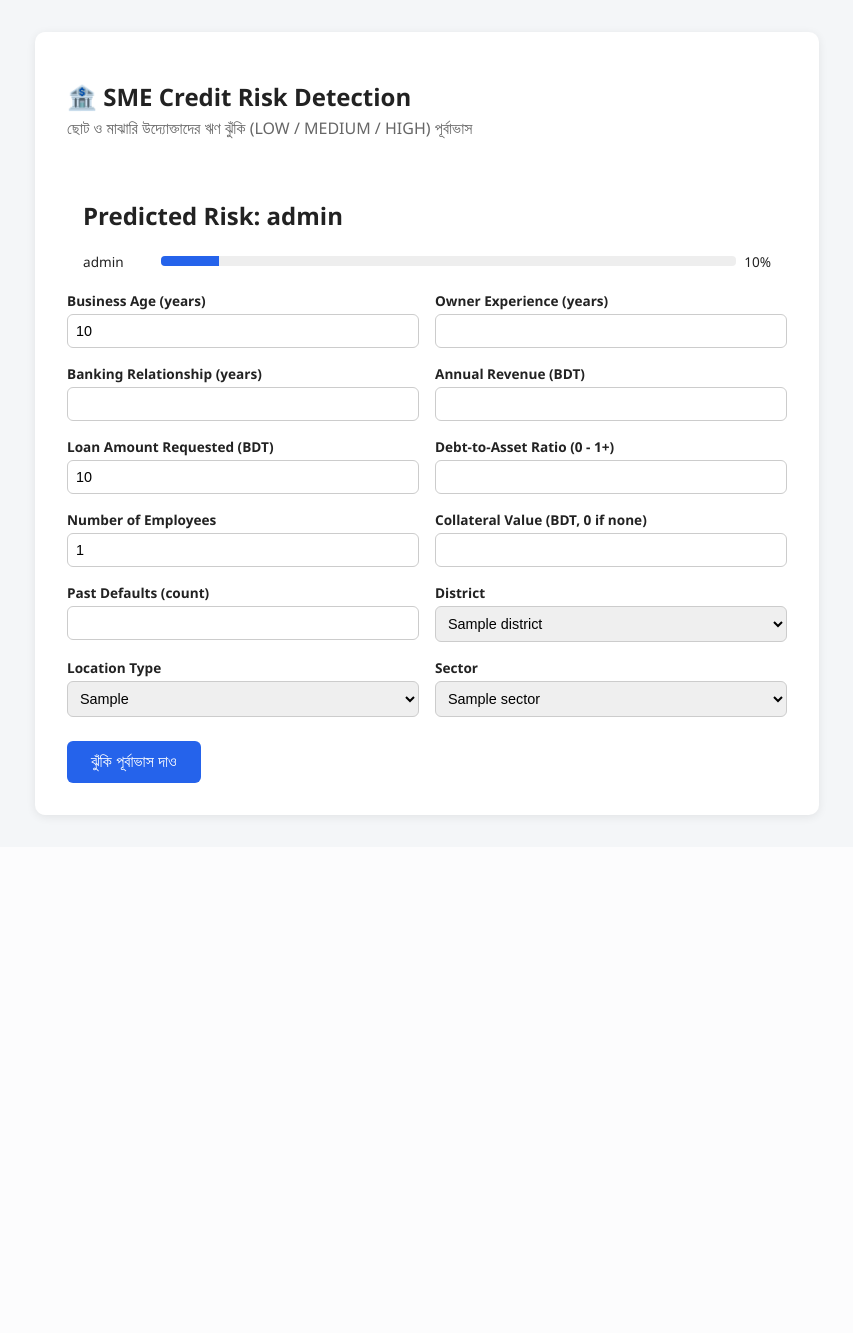
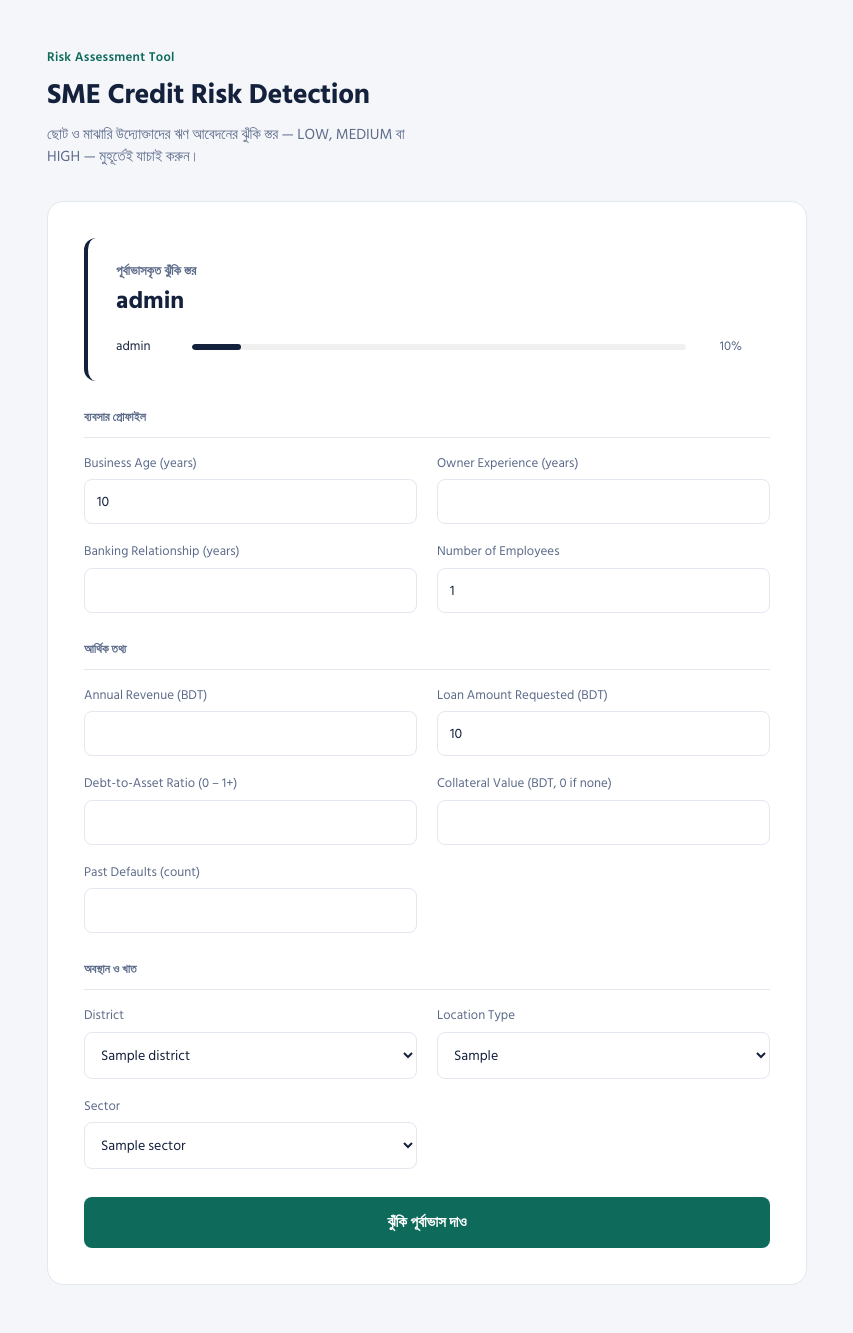
Before and after one commit to hashtagleon/sme-risk-detection, a Flask app: template templates/index.html in a window 1280 px wide. Shown: the whole page, without its empty margins (213-1066 px from the left). Before the commit the page ends 820 px from the top, so only its background shows below. Run offline with Flask 3, Linux system fonts and the light colour scheme; the template is opened without the code that fills it: most values are stand-ins (such as "Sample title", 1, 10 or a date in 2020); parts of the project's set-up code (start-up, migrations or seed data) failed here and were passed over.

Commit message:
Redesign UI - modern minimalist look

```diff
--- a/templates/index.html
+++ b/templates/index.html
@@ -4,88 +4,264 @@
 <meta charset="UTF-8">
 <meta name="viewport" content="width=device-width, initial-scale=1.0">
 <title>SME Credit Risk Detection</title>
+<link rel="preconnect" href="https://fonts.googleapis.com">
+<link rel="preconnect" href="https://fonts.gstatic.com" crossorigin>
+<link href="https://fonts.googleapis.com/css2?family=Hind+Siliguri:wght@400;500;600;700&display=swap" rel="stylesheet">
 <style>
-  body { font-family: 'Segoe UI', Arial, sans-serif; background:#f4f6f8; margin:0; padding:2rem; color:#222; }
-  .container { max-width:720px; margin:0 auto; background:#fff; padding:2rem; border-radius:10px; box-shadow:0 2px 10px rgba(0,0,0,0.08); }
-  h1 { font-size:1.5rem; margin-bottom:0.25rem; }
-  p.subtitle { color:#666; margin-top:0; margin-bottom:1.5rem; }
-  .grid { display:grid; grid-template-columns:1fr 1fr; gap:1rem; }
-  label { font-size:0.85rem; font-weight:600; display:block; margin-bottom:0.25rem; }
-  input, select { width:100%; padding:0.5rem; border:1px solid #ccc; border-radius:6px; box-sizing:border-box; font-size:0.9rem; }
-  button { margin-top:1.5rem; background:#2563eb; color:#fff; border:none; padding:0.75rem 1.5rem; border-radius:6px; font-size:1rem; cursor:pointer; }
-  button:hover { background:#1d4ed8; }
-  .result { margin-top:1.5rem; padding:1rem; border-radius:8px; }
-  .result.LOW { background:#e7f7ee; border:1px solid #34a853; }
-  .result.MEDIUM { background:#fff8e1; border:1px solid #f9a825; }
-  .result.HIGH { background:#fdecea; border:1px solid #e53935; }
-  .error { margin-top:1rem; padding:1rem; background:#fdecea; border:1px solid #e53935; border-radius:8px; }
-  .prob-bar { display:flex; align-items:center; gap:0.5rem; margin:0.25rem 0; font-size:0.85rem; }
-  .prob-bar span.label { width:70px; }
-  .prob-bar .bar-bg { flex:1; background:#eee; border-radius:4px; overflow:hidden; height:10px; }
-  .prob-bar .bar-fill { height:100%; background:#2563eb; }
+  :root {
+    --ink: #14213D;
+    --ink-soft: #5C6B8A;
+    --line: #E3E7EF;
+    --surface: #FFFFFF;
+    --canvas: #F5F6FA;
+    --accent: #0E6B5C;
+    --accent-hover: #0A5147;
+    --low: #1E7B4D;
+    --low-bg: #EAF6EF;
+    --medium: #B4700A;
+    --medium-bg: #FCF3E3;
+    --high: #B0362B;
+    --high-bg: #FBEAE8;
+  }
+
+  * { box-sizing: border-box; }
+
+  body {
+    font-family: 'Hind Siliguri', -apple-system, sans-serif;
+    background: var(--canvas);
+    color: var(--ink);
+    margin: 0;
+    padding: 48px 24px;
+    line-height: 1.5;
+  }
+
+  .page { max-width: 760px; margin: 0 auto; }
+
+  .masthead { margin-bottom: 32px; }
+  .masthead .eyebrow {
+    font-size: 13px;
+    color: var(--accent);
+    font-weight: 600;
+    letter-spacing: 0.02em;
+    margin: 0 0 6px;
+  }
+  .masthead h1 {
+    font-size: 28px;
+    font-weight: 700;
+    margin: 0 0 8px;
+    letter-spacing: -0.01em;
+  }
+  .masthead p {
+    font-size: 15px;
+    color: var(--ink-soft);
+    margin: 0;
+    max-width: 46ch;
+  }
+
+  .card {
+    background: var(--surface);
+    border: 1px solid var(--line);
+    border-radius: 16px;
+    padding: 36px;
+  }
+
+  .error {
+    background: var(--high-bg);
+    border-left: 3px solid var(--high);
+    color: var(--high);
+    padding: 14px 18px;
+    border-radius: 8px;
+    font-size: 14px;
+    margin-bottom: 24px;
+  }
+
+  .result {
+    border-radius: 12px;
+    padding: 24px 28px;
+    margin-bottom: 28px;
+    border-left: 4px solid;
+  }
+  .result.LOW { background: var(--low-bg); border-color: var(--low); }
+  .result.MEDIUM { background: var(--medium-bg); border-color: var(--medium); }
+  .result.HIGH { background: var(--high-bg); border-color: var(--high); }
+
+  .result-label {
+    font-size: 13px;
+    font-weight: 600;
+    color: var(--ink-soft);
+    margin: 0 0 2px;
+  }
+  .result-level {
+    font-size: 24px;
+    font-weight: 700;
+    margin: 0 0 18px;
+  }
+  .result.LOW .result-level { color: var(--low); }
+  .result.MEDIUM .result-level { color: var(--medium); }
+  .result.HIGH .result-level { color: var(--high); }
+
+  .prob-row {
+    display: grid;
+    grid-template-columns: 64px 1fr 44px;
+    align-items: center;
+    gap: 12px;
+    margin-bottom: 8px;
+    font-size: 13px;
+  }
+  .prob-row:last-child { margin-bottom: 0; }
+  .prob-track {
+    background: rgba(0,0,0,0.06);
+    border-radius: 5px;
+    height: 6px;
+    overflow: hidden;
+  }
+  .prob-fill { height: 100%; border-radius: 5px; background: currentColor; }
+  .prob-row.LOW { color: var(--low); }
+  .prob-row.MEDIUM { color: var(--medium); }
+  .prob-row.HIGH { color: var(--high); }
+  .prob-pct { text-align: right; color: var(--ink-soft); }
+
+  form { margin: 0; }
+
+  .section-title {
+    font-size: 12px;
+    font-weight: 600;
+    color: var(--ink-soft);
+    margin: 0 0 16px;
+    padding-bottom: 10px;
+    border-bottom: 1px solid var(--line);
+  }
+  .section-title + .section-title { margin-top: 8px; }
+
+  .grid {
+    display: grid;
+    grid-template-columns: 1fr 1fr;
+    gap: 18px 20px;
+    margin-bottom: 28px;
+  }
+
+  .field label {
+    display: block;
+    font-size: 13px;
+    color: var(--ink-soft);
+    margin-bottom: 6px;
+  }
+  .field input, .field select {
+    width: 100%;
+    padding: 10px 12px;
+    border: 1px solid var(--line);
+    border-radius: 8px;
+    font-size: 14px;
+    font-family: inherit;
+    color: var(--ink);
+    background: var(--surface);
+    transition: border-color 0.15s ease;
+  }
+  .field input:focus, .field select:focus {
+    outline: none;
+    border-color: var(--accent);
+  }
+
+  button {
+    width: 100%;
+    background: var(--accent);
+    color: #fff;
+    border: none;
+    padding: 13px 24px;
+    border-radius: 8px;
+    font-size: 15px;
+    font-weight: 600;
+    font-family: inherit;
+    cursor: pointer;
+    transition: background 0.15s ease;
+  }
+  button:hover { background: var(--accent-hover); }
+
+  @media (max-width: 560px) {
+    .grid { grid-template-columns: 1fr; }
+    .card { padding: 24px; }
+    body { padding: 28px 16px; }
+  }
 </style>
 </head>
 <body>
-<div class="container">
-  <h1>🏦 SME Credit Risk Detection</h1>
-  <p class="subtitle">ছোট ও মাঝারি উদ্যোক্তাদের ঋণ ঝুঁকি (LOW / MEDIUM / HIGH) পূর্বাভাস</p>
+<div class="page">
+
+  <div class="masthead">
+    <p class="eyebrow">Risk Assessment Tool</p>
+    <h1>SME Credit Risk Detection</h1>
+    <p>ছোট ও মাঝারি উদ্যোক্তাদের ঋণ আবেদনের ঝুঁকি স্তর — LOW, MEDIUM বা HIGH — মুহূর্তেই যাচাই করুন।</p>
+  </div>
+
+  <div class="card">
 
     {% if error %}
-  <div class="error"><strong>Error:</strong> {{ error }}</div>
+    <div class="error">{{ error }}</div>
     {% endif %}
 
     {% if result %}
     <div class="result {{ result.risk_level }}">
-    <h2>Predicted Risk: {{ result.risk_level }}</h2>
+      <p class="result-label">পূর্বাভাসকৃত ঝুঁকি স্তর</p>
+      <p class="result-level">{{ result.risk_level }}</p>
       {% for level, prob in result.probabilities.items() %}
-    <div class="prob-bar">
-      <span class="label">{{ level }}</span>
-      <div class="bar-bg"><div class="bar-fill" style="width: {{ (prob*100)|round(1) }}%;"></div></div>
-      <span>{{ (prob*100)|round(1) }}%</span>
+      <div class="prob-row {{ level }}">
+        <span>{{ level }}</span>
+        <div class="prob-track"><div class="prob-fill" style="width: {{ (prob*100)|round(1) }}%;"></div></div>
+        <span class="prob-pct">{{ (prob*100)|round(1) }}%</span>
       </div>
       {% endfor %}
     </div>
     {% endif %}
 
     <form method="POST" action="/predict">
+
+      <p class="section-title">ব্যবসার প্রোফাইল</p>
       <div class="grid">
-      <div>
+        <div class="field">
           <label>Business Age (years)</label>
           <input type="number" step="1" name="business_age_years" required value="{{ form_data.business_age_years if form_data else '' }}">
         </div>
-      <div>
+        <div class="field">
           <label>Owner Experience (years)</label>
           <input type="number" step="1" name="owner_experience_years" required value="{{ form_data.owner_experience_years if form_data else '' }}">
         </div>
-      <div>
+        <div class="field">
           <label>Banking Relationship (years)</label>
           <input type="number" step="1" name="banking_years" required value="{{ form_data.banking_years if form_data else '' }}">
         </div>
-      <div>
+        <div class="field">
+          <label>Number of Employees</label>
+          <input type="number" step="1" name="num_employees" required value="{{ form_data.num_employees if form_data else '' }}">
+        </div>
+      </div>
+
+      <p class="section-title">আর্থিক তথ্য</p>
+      <div class="grid">
+        <div class="field">
           <label>Annual Revenue (BDT)</label>
           <input type="number" step="any" name="annual_revenue" required value="{{ form_data.annual_revenue if form_data else '' }}">
         </div>
-      <div>
+        <div class="field">
           <label>Loan Amount Requested (BDT)</label>
           <input type="number" step="any" name="loan_amount" required value="{{ form_data.loan_amount if form_data else '' }}">
         </div>
-      <div>
-        <label>Debt-to-Asset Ratio (0 - 1+)</label>
+        <div class="field">
+          <label>Debt-to-Asset Ratio (0 – 1+)</label>
           <input type="number" step="any" name="debt_to_asset_ratio" required value="{{ form_data.debt_to_asset_ratio if form_data else '' }}">
         </div>
-      <div>
-        <label>Number of Employees</label>
-        <input type="number" step="1" name="num_employees" required value="{{ form_data.num_employees if form_data else '' }}">
-      </div>
-      <div>
+        <div class="field">
           <label>Collateral Value (BDT, 0 if none)</label>
           <input type="number" step="any" name="collateral_value" required value="{{ form_data.collateral_value if form_data else '' }}">
         </div>
-      <div>
+        <div class="field">
           <label>Past Defaults (count)</label>
           <input type="number" step="1" name="past_defaults" required value="{{ form_data.past_defaults if form_data else '0' }}">
         </div>
-      <div>
+      </div>
+
+      <p class="section-title">অবস্থান ও খাত</p>
+      <div class="grid">
+        <div class="field">
           <label>District</label>
           <select name="district" required>
             {% for d in districts %}
@@ -93,7 +269,7 @@
             {% endfor %}
           </select>
         </div>
-      <div>
+        <div class="field">
           <label>Location Type</label>
           <select name="location_type" required>
             {% for lt in location_types %}
@@ -101,7 +277,7 @@
             {% endfor %}
           </select>
         </div>
-      <div>
+        <div class="field">
           <label>Sector</label>
           <select name="sector" required>
             {% for s in sectors %}
@@ -110,8 +286,10 @@
           </select>
         </div>
       </div>
+
       <button type="submit">ঝুঁকি পূর্বাভাস দাও</button>
     </form>
   </div>
+</div>
 </body>
 </html>
```
Lines whose indentation alone changed are shown as unchanged.
